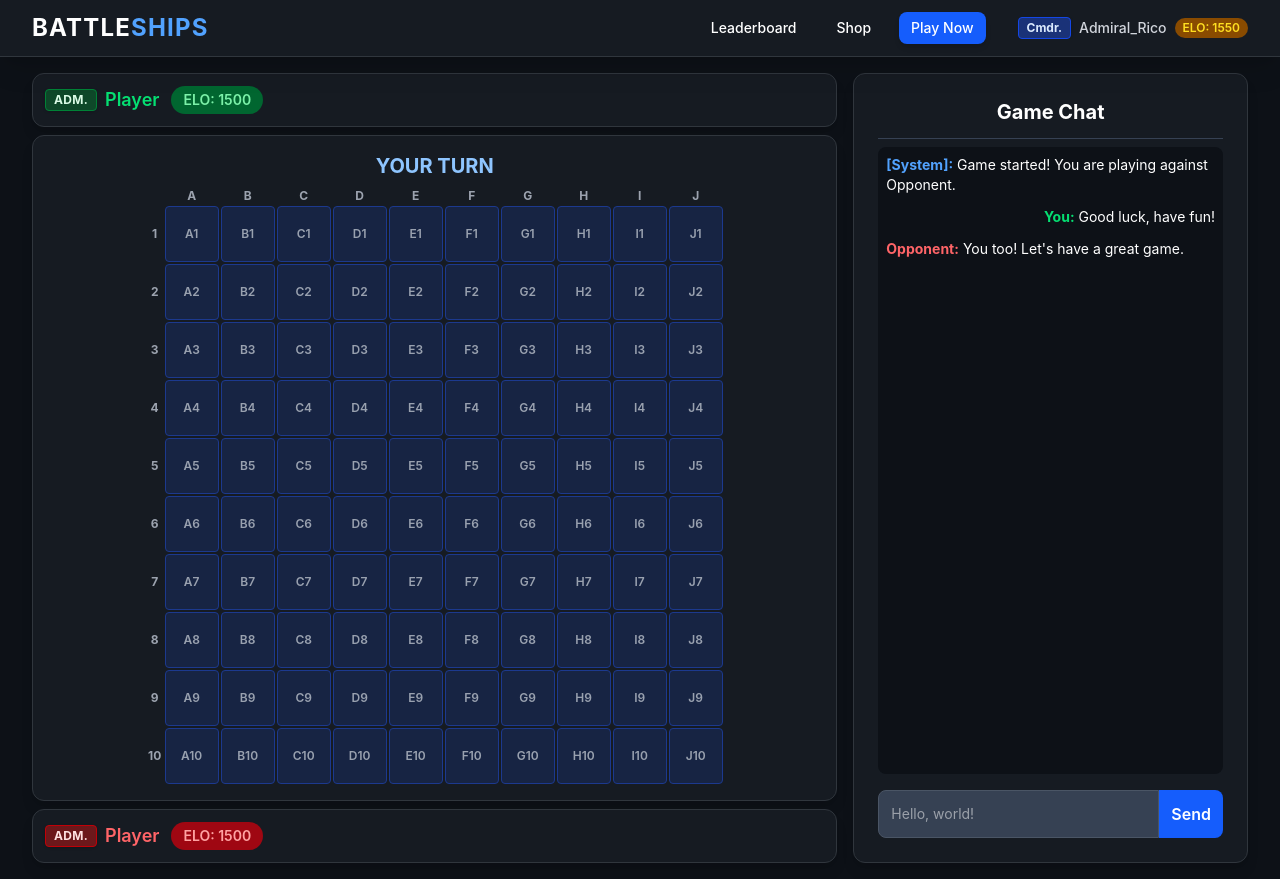
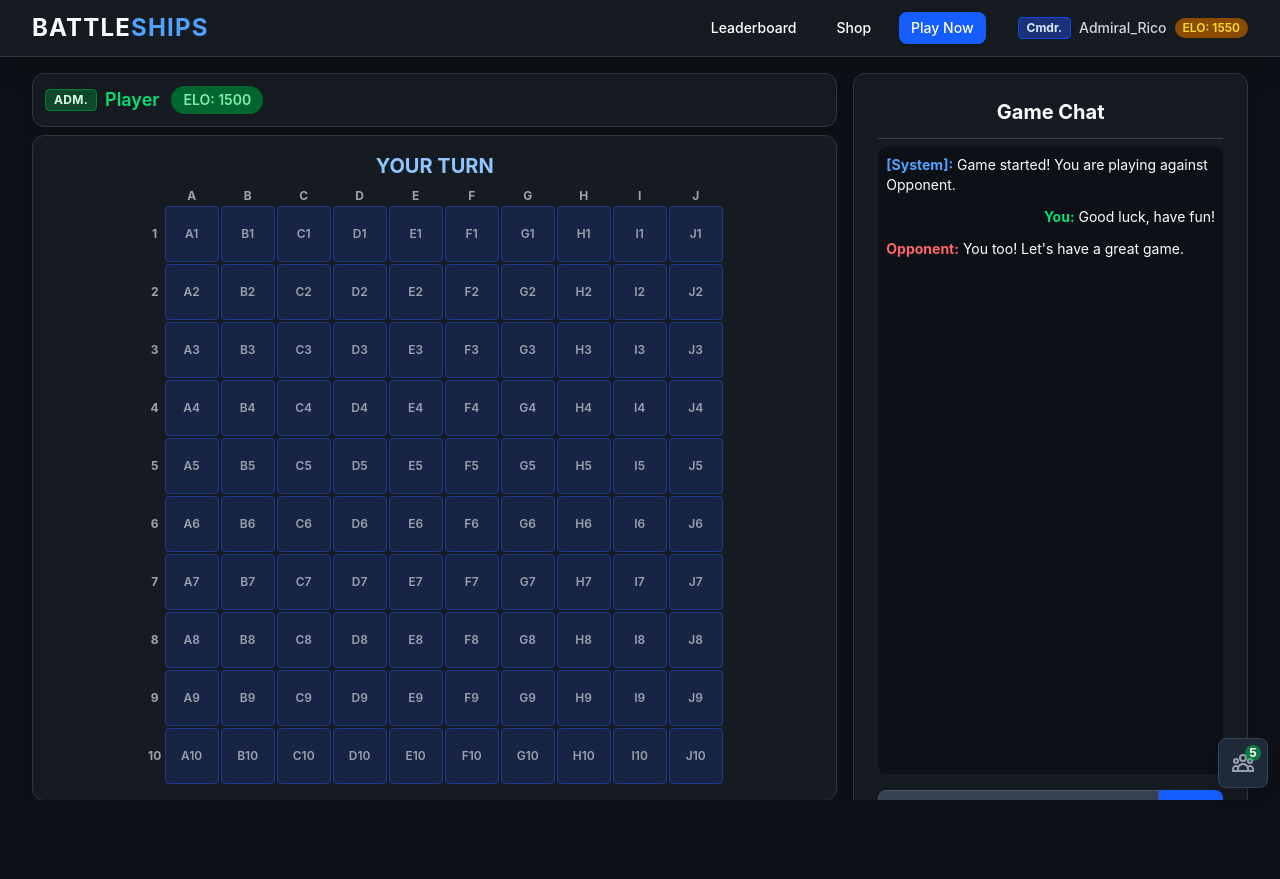
Before and after one commit to XggXWolf/Battleships, a React (Vite) app in the folder client/: page / in a window 1280 px wide. After the commit the page ends 800 px from the top, so only its background shows below. Built offline with nearby package versions, Linux system fonts and the light colour scheme.

Commit message:
Add friends button

```diff
--- a/client/index.html
+++ b/client/index.html
@@ -1,13 +1,16 @@
 <!doctype html>
 <html lang="en">
+
 <head>
   <meta charset="UTF-8" />
   <link rel="icon" type="image/svg+xml" href="/favicon.svg" />
   <meta name="viewport" content="width=device-width, initial-scale=1.0" />
   <title>client</title>
 </head>
+
 <body>
-    <div id="root"></div>
+  <div id="root" class="h-screen flex flex-col text-white overflow-hidden"></div>
   <script type="module" src="/src/main.tsx"></script>
 </body>
+
 </html>
--- /dev/null
+++ b/client/src/Components/FriendsPanel/FriendsDropdown.tsx
@@ -0,0 +1,51 @@
+import { useState } from "react";
+
+export default function FriendsDropdown() {
+    const [open, setOpen] = useState(false);
+
+    function toggleDropdown() {
+        setOpen((prev) => !prev);
+    }
+
+    return (
+        <div className="fixed bottom-3 right-3 z-20 flex flex-col items-end space-y-2">
+            <div
+                className={`transition-all duration-200 ${
+                    open
+                        ? "opacity-100 translate-y-0"
+                        : "opacity-0 translate-y-2 pointer-events-none"
+                }`}
+            >
+                <div className="bg-gray-800 border border-gray-700 rounded-lg shadow-lg p-4">
+                    <p className="text-gray-400">Friends</p>
+                </div>
+            </div>
+
+            <button
+                id="friends-dropdown-btn"
+                className="relative p-3 rounded-lg bg-gray-800 border border-gray-700 hover:border-gray-500 text-gray-400 hover:text-white shadow-lg transition"
+                onClick={toggleDropdown}
+            >
+                <div className="relative flex items-center justify-center">
+                    <svg
+                        className="w-6 h-6"
+                        fill="none"
+                        stroke="currentColor"
+                        viewBox="0 0 24 24"
+                        xmlns="http://www.w3.org/2000/svg"
+                    >
+                        <path
+                            strokeLinecap="round"
+                            strokeLinejoin="round"
+                            strokeWidth="2"
+                            d="M17 20h5v-2a3 3 0 00-5.356-1.857M17 20H7m10 0v-2c0-.656-.126-1.283-.356-1.857M7 20H2v-2a3 3 0 015.356-1.857M7 20v-2c0-.656.126-1.283.356-1.857m0 0a5.002 5.002 0 019.288 0M15 7a3 3 0 11-6 0 3 3 0 016 0zm6 3a2 2 0 11-4 0 2 2 0 014 0zM7 10a2 2 0 11-4 0 2 2 0 014 0z"
+                        />
+                    </svg>
+                    <span className="absolute -top-1.5 -right-1.5 w-4 h-4 bg-green-500/50 rounded-full text-xs flex items-center justify-center text-white font-bold">
+                        5
+                    </span>
+                </div>
+            </button>
+        </div>
+    );
+}
--- a/client/src/Components/SidePanel/ChatPanel/ChatPanel.tsx
+++ b/client/src/Components/SidePanel/ChatPanel/ChatPanel.tsx
@@ -35,7 +35,7 @@ export default function ChatPanel({ hidden }: ChatPanelProps) {
                 <input
                     type="text"
                     placeholder="Hello, world!"
-                    className="flex-grow p-3 rounded-l-lg bg-gray-700 border border-gray-600 focus:ring-blue-500 focus:border-blue-500 text-sm"
+                    className="grow min-w-0 p-3 rounded-l-lg bg-gray-700 border border-gray-600 focus:ring-blue-500 focus:border-blue-500 text-sm"
                 />
                 <button className="bg-blue-600 hover:bg-blue-700 p-3 rounded-r-lg font-semibold transition">
                     Send
--- a/client/src/Pages/Main/Main.tsx
+++ b/client/src/Pages/Main/Main.tsx
@@ -1,3 +1,4 @@
+import FriendsDropdown from "../../Components/FriendsPanel/FriendsDropdown";
 import GamePanel from "../../Components/GamePanel/GamePanel";
 import SidePanel from "../../Components/SidePanel/SidePanel";
 
@@ -7,6 +8,7 @@ function Main() {
             <div className="grid grid-cols-1 lg:grid-cols-3 gap-4 h-full">
                 <GamePanel />
                 <SidePanel />
+                <FriendsDropdown />
             </div>
         </main>
     );
--- a/client/src/index.css
+++ b/client/src/index.css
@@ -16,3 +16,18 @@ body {
     --color-primary: #161b22;
     --color-color-border: #30363d;
 }
+
+/* Custom scrollbar styling */
+::-webkit-scrollbar {
+    width: 8px;
+}
+::-webkit-scrollbar-track {
+    background: #0d1117;
+}
+::-webkit-scrollbar-thumb {
+    background: #30363d;
+    border-radius: 4px;
+}
+::-webkit-scrollbar-thumb:hover {
+    background: #586069;
+}
```
Lines whose indentation alone changed are shown as unchanged.
